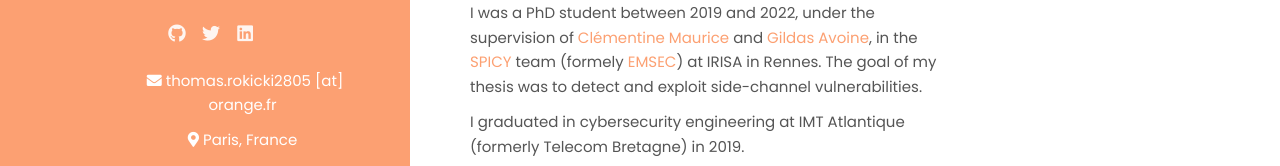
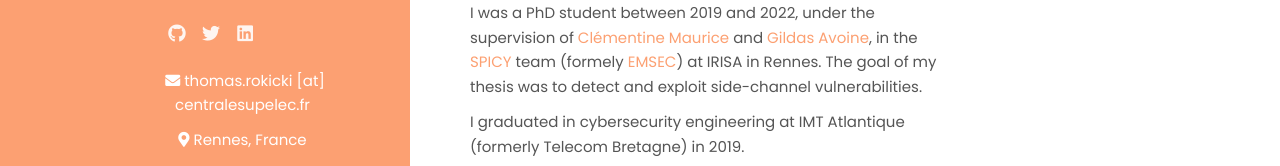
Before and after one commit to thomasrokicki/thomasrokicki.github.io, a plain HTML site: page index.html in a window 1280 px wide. Shown: the part 357-523 px from the top of the page. Drawn offline with Linux system fonts and the light colour scheme; some packages are replaced by stand-ins of ours; some icons are missing.

Commit message:
update adress

```diff
--- a/index.html
+++ b/index.html
@@ -76,12 +76,12 @@
               <ul>
                 <li>
                   <!-- <span class="title">Mail</span> -->
-                  <span class="value"> <i class="fas fa-envelope"></i> thomas.rokicki2805 [at] orange.fr</span>
+                  <span class="value"> <i class="fas fa-envelope"></i> thomas.rokicki [at] centralesupelec.fr</span>
                 </li>
 
                 <li>
                   <!-- <span class="title">Address</span> -->
-                  <span class="value"> <i class="fas fa-map-marker-alt"></i> Paris, France</span>
+                  <span class="value"> <i class="fas fa-map-marker-alt"></i> Rennes, France</span>
                 </li>
 
                 <!-- <li> -->
```
